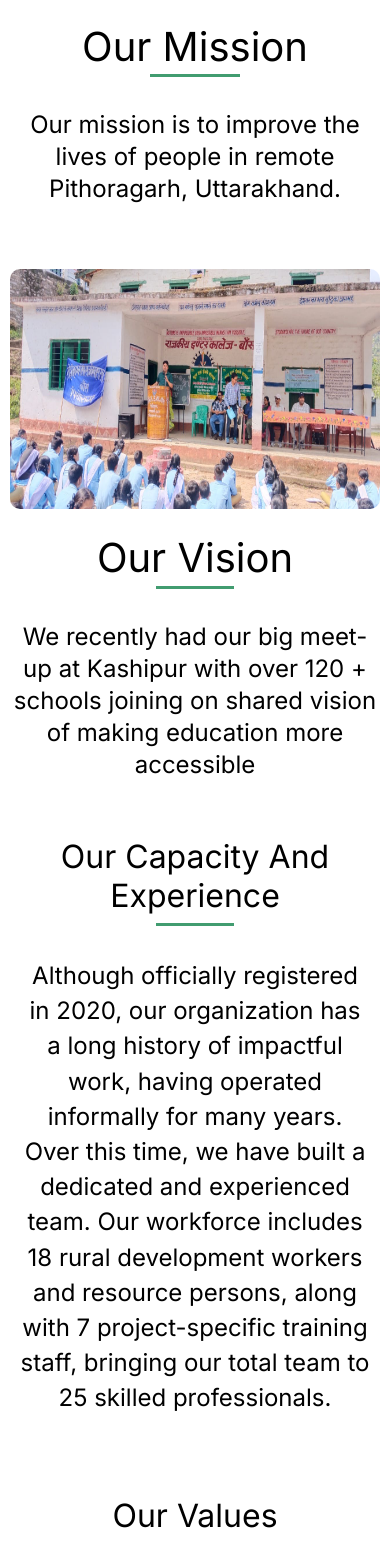
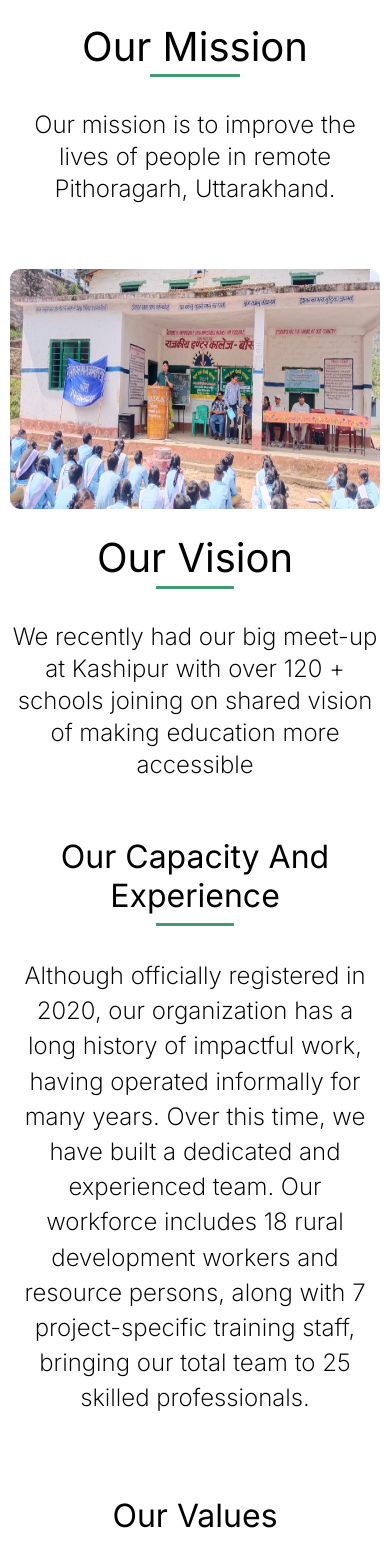
Before and after one commit to deep-collab/gitribe, a Next.js app: page /AboutUs in a window 390 px wide. Shown: the part 1065-2608 px from the top of the page. Built offline with nearby package versions, Linux system fonts and the light colour scheme.

Commit message:
changed font weight in aboutUs page

```diff
--- a/pages/AboutUs.js
+++ b/pages/AboutUs.js
@@ -44,7 +44,7 @@ export default function AboutUs (){
                                             </div>
 
                                             <div className={styles.newsDiv_block_second_right_bottom}>
-                                                <p>Our mission is to improve the lives of people in remote Pithoragarh, Uttarakhand.</p>
+                                                <p className={styles.newsDiv_block_paragraph}>Our mission is to improve the lives of people in remote Pithoragarh, Uttarakhand.</p>
                                             </div>
                                     </div>
                                     {/* <br/> we run a school and implement various developmental activities in 50 villages, aiming to provide quality education and reduce rural migration. */}
@@ -58,7 +58,7 @@ export default function AboutUs (){
                                         </div>
 
                                         <div className={styles.newsDiv_block_left_bottom}>
-                                            <p>We recently had our big meet-up at Kashipur with over 120 + schools joining on shared vision of making education more accessible</p>
+                                            <p className={styles.newsDiv_block_paragraph}>We recently had our big meet-up at Kashipur with over 120 + schools joining on shared vision of making education more accessible</p>
                                         </div>
                                 </div>
                                 <div className={styles.newsDiv_block_right}>
--- a/styles/AboutUs.module.css
+++ b/styles/AboutUs.module.css
@@ -168,7 +168,9 @@
     line-height: 2.4rem;
     font-weight: 250;
   }
-
+  .newsDiv_block_paragraph{
+    font-weight: 250;
+  }
   .newsDiv_block_right{
     width: 50%;
     display: flex;
@@ -482,6 +484,9 @@
 
 
     }
+    .newsDiv_block_paragraph{
+      font-weight: 250;
+    }
     .newsDiv_block_left{
       width: 100%;
       height: auto;
@@ -570,7 +575,7 @@
     }
     .infoDiv_top_paragraph{
       font-size: 1.5rem;
-      font-weight: 400;
+      font-weight: 250;
       line-height: 2.2rem;
       text-align: center;
     }
```
